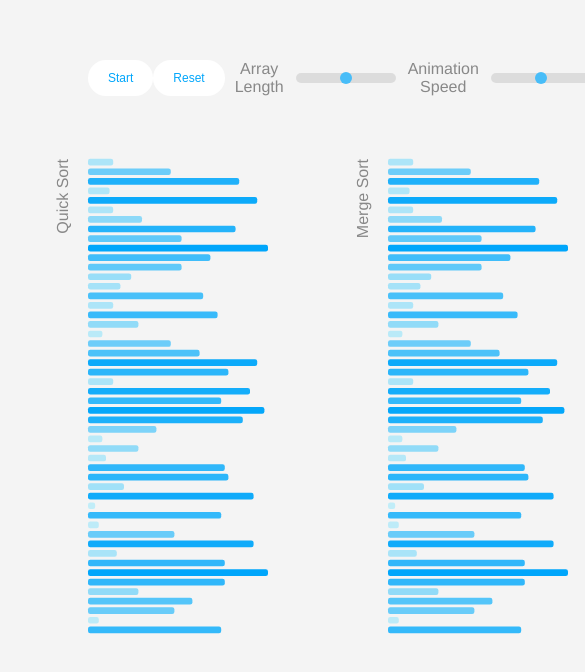
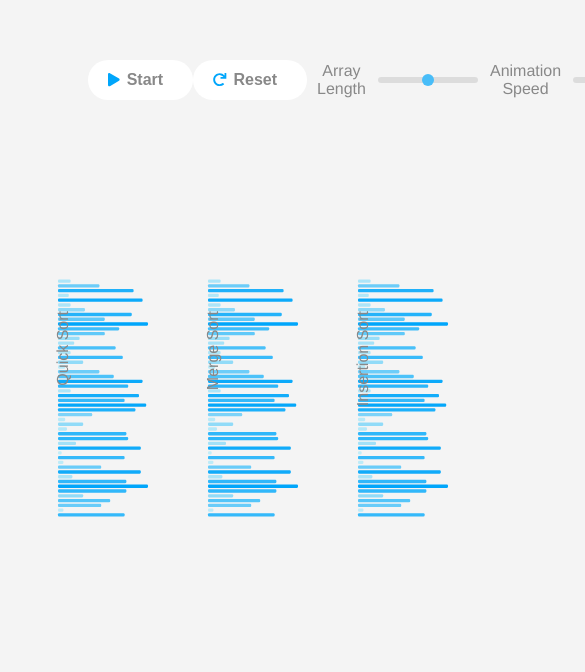
Before and after one commit to frostace/Hoare, a Vue app in the folder sort-viz/: page / in a window 390 px wide. Shown: the top 672 px of the page, 585 px wide, since content can reach past the window. Built offline with nearby package versions, Linux system fonts and the light colour scheme.

Commit message:
added responsive design for mobile

```diff
--- a/sort-viz/package.json
+++ b/sort-viz/package.json
@@ -8,6 +8,10 @@
     "lint": "vue-cli-service lint"
   },
   "dependencies": {
+    "@fortawesome/fontawesome-svg-core": "^1.2.28",
+    "@fortawesome/free-regular-svg-icons": "^5.13.0",
+    "@fortawesome/free-solid-svg-icons": "^5.13.0",
+    "@fortawesome/vue-fontawesome": "^0.1.9",
     "core-js": "^3.6.5",
     "d3": "^5.16.0",
     "echarts": "^4.8.0",
--- a/sort-viz/src/App.vue
+++ b/sort-viz/src/App.vue
@@ -2,10 +2,26 @@
     <div id="app">
         <div class="header-section">
             <!-- internal signal of a click would call handleClick method -->
-            <Button @click="handleClickStart" content="Start" />
-            <Button @click="handleClickReset" content="Reset" />
-            <RangeSlider sliderID="arrayLength" @change="handleRangeSet" content="Array Length" />
+            <Button
+                id="button-play"
+                @click="handleClickStart"
+                iconName="play"
+                content="Start"
+            />
+            <Button
+                id="button-redo"
+                @click="handleClickReset"
+                iconName="redo"
+                content="Reset"
+            />
             <RangeSlider
+                id="slider-length"
+                sliderID="arrayLength"
+                @change="handleRangeSet"
+                content="Array Length"
+            />
+            <RangeSlider
+                id="slider-speed"
                 sliderID="animationDuration"
                 @change="handleRangeSet"
                 content="Animation Speed"
@@ -26,7 +42,7 @@ export default {
     components: {
         BarChart,
         Button,
-        RangeSlider
+        RangeSlider,
     },
     created() {
         document.title = "Sorting Visualization";
@@ -41,7 +57,7 @@ export default {
             "resetInitNums",
             "toggleChartBusy",
             "varyArrayLength",
-            "varyAnimationDuration"
+            "varyAnimationDuration",
         ]),
         handleClickReset() {
             this.resetInitNums();
@@ -59,8 +75,8 @@ export default {
             if (evt.target.id === "animationDuration") {
                 this.varyAnimationDuration(evt.target.value);
             }
-        }
-    }
+        },
+    },
 };
 </script>
 
@@ -93,4 +109,55 @@ body {
 #app {
     padding: 0 20px;
 }
+
+/* default is desktop: */
+/* =================== */
+
+/* =================== */
+/* === responsive ==== */
+/* =================== */
+
+@media only screen and (max-width: 375px) {
+    /* For mobile: */
+    .header-section {
+        display: grid;
+        grid-template-areas:
+            "button1 button2"
+            "slider1 slider1"
+            "slider2 slider2";
+        grid-gap: 1rem 0;
+        padding: 0px 30px 0 30px;
+    }
+
+    #button-play {
+        grid-area: button1;
+    }
+
+    #button-redo {
+        grid-area: button2;
+    }
+
+    #slider-length {
+        grid-area: slider1;
+    }
+
+    #slider-speed {
+        grid-area: slider2;
+    }
+
+    #slider-length.slider-container,
+    #slider-speed.slider-container {
+        justify-content: space-between;
+    }
+
+    #app {
+        padding: 3vw;
+    }
+}
+
+@media only screen and (max-width: 768px) {
+    /* For tablets: */
+    * {
+    }
+}
 </style>
--- a/sort-viz/src/assets/var.scss
+++ b/sort-viz/src/assets/var.scss
@@ -8,3 +8,5 @@ $chart-bkg-color: #f4f4f4;
 $--theme-color: #caf0f8;
 $--content-font-color: #888;
 $--decent-blue: #00a6fb;
+$--decent-blue-light: #caf0f8;
+$--slider-gray: #d3d3d3;
--- a/sort-viz/src/components/BarChart.vue
+++ b/sort-viz/src/components/BarChart.vue
@@ -35,14 +35,14 @@ export default {
             animationNumsQuickSort: [],
             animationNumsMergeSort: [],
             animationNumsInsertionSort: [],
-            iterNum: 0
+            iterNum: 0,
         };
     },
     computed: mapGetters([
         "getInitNums",
         "getChartBusy",
         "getInitNumsMax",
-        "getAnimationDuration"
+        "getAnimationDuration",
     ]),
     // watch: {
     //     nums: {
@@ -62,7 +62,7 @@ export default {
         ...mapActions([
             "releaseQsort",
             "releaseMergeSort",
-            "releaseInsertionSort"
+            "releaseInsertionSort",
         ]),
         /**
          * A linear interpolator for hexadecimal colors
@@ -114,9 +114,10 @@ export default {
         },
         renderChart(nums, swapIndices = null, selector = "svg") {
             // Chart will be drawn here
-            const margin = 60;
-            const svg_width = 300;
-            const svg_height = 600;
+            const body_width = d3.select("body")._groups[0][0].clientWidth;
+            const svg_width = body_width > 375 ? 300 : 150;
+            const svg_height = svg_width * 2;
+            const margin = svg_width / 5;
             const chart_width = svg_width - 2 * margin;
             const chart_height = svg_height - 2 * margin;
             const arrayMax = this.getInitNumsMax;
@@ -179,7 +180,7 @@ export default {
                 .attr("y", (g, idx) => xScale(idx + 1))
                 .attr("rx", xScale.bandwidth() / 3)
                 .attr("height", xScale.bandwidth())
-                .attr("width", g => yScale(g))
+                .attr("width", (g) => yScale(g))
                 .attr("fill", (g, idx) =>
                     swapIndices === null
                         ? this.lerpColor(g / arrayMax)
@@ -318,8 +319,8 @@ export default {
                     this.releaseInsertionSort();
                 } else return;
             }, lengthInsertionSortAnima * this.getAnimationDuration);
-        } // end of startAnimation
-    } // end of methods
+        }, // end of startAnimation
+    }, // end of methods
 };
 </script>
 
@@ -330,13 +331,14 @@ export default {
     background-color: $chart-bkg-color;
     height: 600px;
     display: flex;
+    -webkit-display: flex;
     flex-direction: row;
     justify-content: space-between;
     align-items: center;
 }
 
 svg {
-    display: block;
+    -webkit-display: block;
     height: 100%;
 }
 
@@ -346,6 +348,40 @@ svg {
         color: #888;
         writing-mode: vertical-rl;
         transform: translate(10px, 63px) rotate(-180deg);
+        -ms-transform: translate(10px, 63px) rotate(-180deg);
+        -o-transform: translate(10px, 63px) rotate(-180deg);
+        -moz-transform: translate(10px, 63px) rotate(-180deg);
+        -webkit-transform: translate(10px, 63px) rotate(-180deg);
+    }
+}
+
+@media only screen and (max-width: 375px) {
+    /* For mobile: */
+    #canvas {
+        display: flex;
+        -webkit-display: flex;
+        flex-direction: column;
+        justify-content: center;
+        align-items: center;
+        height: 400px;
+        .section {
+            flex: 1;
+            display: inline-block;
+            -webkit-display: inline-block;
+            transform: rotate(90deg);
+            -webkit-transform: rotate(90deg);
+            -moz-transform: rotate(90deg);
+            -o-transform: rotate(90deg);
+            -ms-transform: rotate(90deg);
+            margin-bottom: -50%;
+            p {
+                -moz-transform: translate(-10px, 33px) rotate(-180deg);
+                -ms-transform: translate(-10px, 33px) rotate(-180deg);
+                -webkit-transform: translate(-10px, 33px) rotate(-180deg);
+                -o-transform: translate(-10px, 33px) rotate(-180deg);
+                transform: translate(-10px, 33px) rotate(-180deg);
+            }
+        }
     }
 }
 </style>
--- a/sort-viz/src/components/Button.vue
+++ b/sort-viz/src/components/Button.vue
@@ -17,13 +17,13 @@
             },
         ]"
     >
+        <font-awesome-icon :icon="iconName" />
         <i class="dc-icon-loading" v-if="loading"></i>
         <i :class="icon" v-if="icon && !loading"></i>
         <span v-if="$slots.default">
             <slot></slot>
         </span>
-        {{ content }}
-        <font-awesome-icon v-if="circle" :icon="iconName" size="x" />
+        <span>{{ content }}</span>
     </button>
 </template>
 
@@ -32,29 +32,29 @@ export default {
     name: "dc-button",
     inject: {
         elForm: {
-            default: ""
+            default: "",
         },
         elFormItem: {
-            default: ""
-        }
+            default: "",
+        },
     },
     props: {
         type: {
             type: String,
-            default: "default"
+            default: "default",
         },
         content: {
             type: String,
-            default: "button"
+            default: "button",
         },
         size: String,
         icon: {
             type: String,
-            default: ""
+            default: "",
         },
         nativeType: {
             type: String,
-            default: "button"
+            default: "button",
         },
         loading: Boolean,
         disabled: Boolean,
@@ -62,7 +62,7 @@ export default {
         autofocus: Boolean,
         round: Boolean,
         circle: Boolean,
-        iconName: String
+        iconName: String,
     },
     computed: {
         _elFormItemSize() {
@@ -75,13 +75,13 @@ export default {
         },
         buttonDisabled() {
             return this.disabled || (this.elForm || {}).disabled;
-        }
+        },
     },
     methods: {
         handleClick(evt) {
             this.$emit("click", evt);
-        }
-    }
+        },
+    },
 };
 </script>
 
@@ -104,11 +104,14 @@ export default {
     outline: none;
     margin: 0;
     padding: 12px 20px;
-    font-size: 12px;
-    font-weight: 500;
+    // font-size: 12px;
+    font-weight: 550;
     border-radius: 20px;
     transition: 0.1s;
 
+    &:hover {
+        background-color: lighten($--slider-gray, 10%);
+    }
     &:active {
         background-color: $--decent-blue;
         color: white;
@@ -155,4 +158,8 @@ export default {
     border-radius: 30px;
     padding: 12px;
 }
+
+span {
+    margin-left: 7px;
+}
 </style>
--- a/sort-viz/src/components/RangeSlider.vue
+++ b/sort-viz/src/components/RangeSlider.vue
@@ -1,6 +1,6 @@
 <template>
     <div @change="handleChange" class="slider-container">
-        <span>{{content}}</span>
+        <span>{{ content }}</span>
         <input
             type="range"
             :id="sliderID"
@@ -18,27 +18,27 @@ export default {
     props: {
         content: {
             type: String,
-            default: ""
+            default: "",
         },
         sliderID: {
             type: String,
-            default: "vol"
-        }
+            default: "vol",
+        },
     },
     data() {
         return {
-            currentValue: 23
+            currentValue: 23,
         };
     },
     methods: {
         handleChange(evt) {
             this.$emit("change", evt);
-        }
-    }
+        },
+    },
 };
 </script>
 
-<style lang="scss" scoped>
+<style lang="scss">
 @import "../assets/var";
 
 .slider-container {
@@ -50,11 +50,12 @@ export default {
 span {
     margin: 0 10px;
     color: $--content-font-color;
+    font-size: 16px;
 }
 .slider {
     -webkit-appearance: none;
     width: 100px;
-    height: 10px;
+    height: 6.68px;
     background: #d3d3d3;
     border-radius: 10px;
     outline: none;
--- a/sort-viz/src/main.js
+++ b/sort-viz/src/main.js
@@ -1,15 +1,16 @@
 import Vue from "vue";
 import App from "./App.vue";
-import ECharts from "vue-echarts"; // refers to components/ECharts.vue in webpack
 
-// import ECharts modules manually to reduce bundle size
-import "echarts/lib/chart/bar";
-import "echarts/lib/component/tooltip";
-import store from './store'
+import store from "./store";
+import { library } from "@fortawesome/fontawesome-svg-core";
+import { faPlay, faRedo } from "@fortawesome/free-solid-svg-icons";
+import { FontAwesomeIcon } from "@fortawesome/vue-fontawesome";
 
+library.add(faPlay, faRedo);
+
+Vue.component("font-awesome-icon", FontAwesomeIcon);
 Vue.config.productionTip = false;
-Vue.component("v-chart", ECharts);
 new Vue({
     store,
-    render: (h) => h(App)
+    render: (h) => h(App),
 }).$mount("#app");
```
Also changed, not shown: 1 other file (tests, documents, lock files or other folders).
